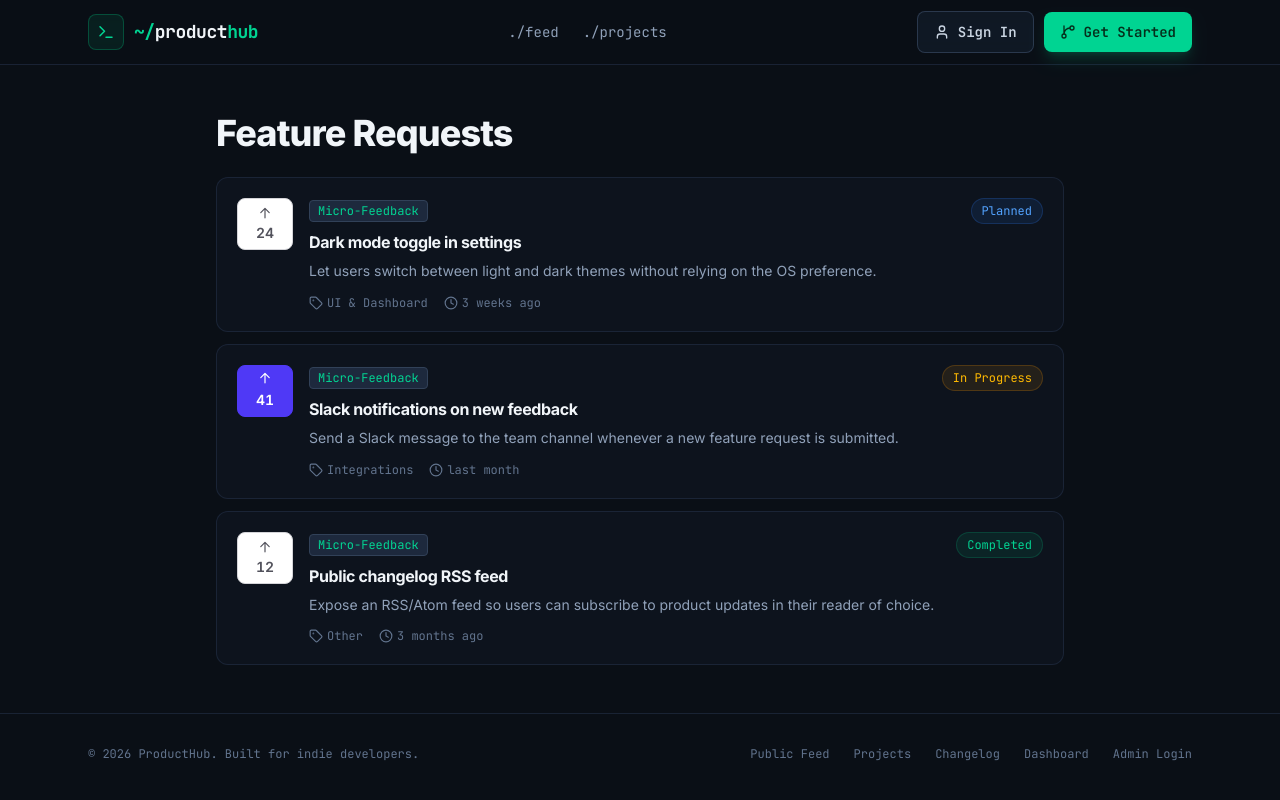
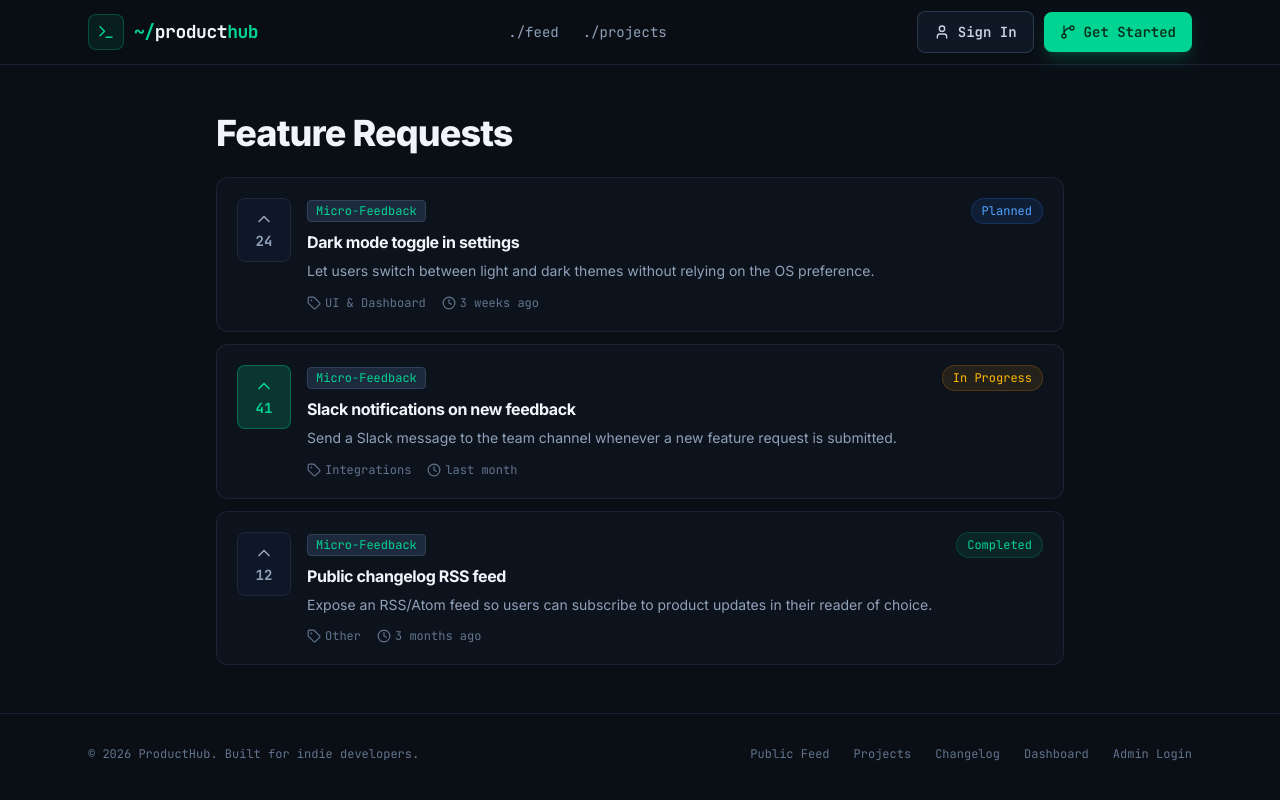
Before and after one commit to BYULabs/wdd430-micro-feedback, a Next.js app: page /requests in a window 1280 px wide. Built offline with nearby package versions, Linux system fonts and the light colour scheme.

Commit message:
Refactor UpvoteButton component for improved styling and structure

```diff
--- a/components/UpvoteButton.tsx
+++ b/components/UpvoteButton.tsx
@@ -1,6 +1,8 @@
 'use client';
 
+import { ChevronUp } from 'lucide-react';
 import { useState } from 'react';
+import { cn } from '@/lib/utils';
 
 interface UpvoteButtonProps {
   requestId: string;
@@ -31,25 +33,15 @@ export default function UpvoteButton({
       onClick={handleClick}
       aria-pressed={hasVoted}
       aria-label={hasVoted ? 'Remove upvote' : 'Upvote this feature request'}
-            className={`flex w-14 flex-col items-center justify-center gap-0.5 rounded-lg border px-2 py-1.5 transition-colors ${hasVoted
-                    ? 'border-indigo-600 bg-indigo-600 text-white'
-                    : 'border-zinc-300 bg-white text-zinc-600 hover:border-indigo-400 hover:text-indigo-600 dark:border-zinc-700 dark:bg-zinc-900 dark:text-zinc-400'
-                }`}
+      className={cn(
+        'flex min-w-[54px] flex-col items-center justify-center rounded-lg border px-3 py-2.5 font-mono transition-colors',
+        hasVoted
+          ? 'border-emerald-500/40 bg-emerald-500/20 text-emerald-400'
+          : 'border-slate-800 bg-slate-900/80 text-slate-400 hover:border-emerald-500/40 hover:text-emerald-400'
+      )}
     >
-            <svg
-                xmlns="http://www.w3.org/2000/svg"
-                viewBox="0 0 20 20"
-                fill="currentColor"
-                aria-hidden="true"
-                className={`h-4 w-4 transition-transform ${hasVoted ? '-translate-y-0.5' : ''}`}
-            >
-                <path
-                    fillRule="evenodd"
-                    d="M10 3.5a.75.75 0 01.53.22l5.25 5.25a.75.75 0 11-1.06 1.06L10.75 6.06V16a.75.75 0 01-1.5 0V6.06L5.28 10.03a.75.75 0 01-1.06-1.06l5.25-5.25A.75.75 0 0110 3.5z"
-                    clipRule="evenodd"
-                />
-            </svg>
-            <span className="text-sm font-semibold tabular-nums">{voteCount}</span>
+      <ChevronUp className="h-5 w-5" aria-hidden />
+      <span className="mt-0.5 text-sm font-bold">{voteCount}</span>
     </button>
   );
 }
```
Lines whose indentation alone changed are shown as unchanged.
